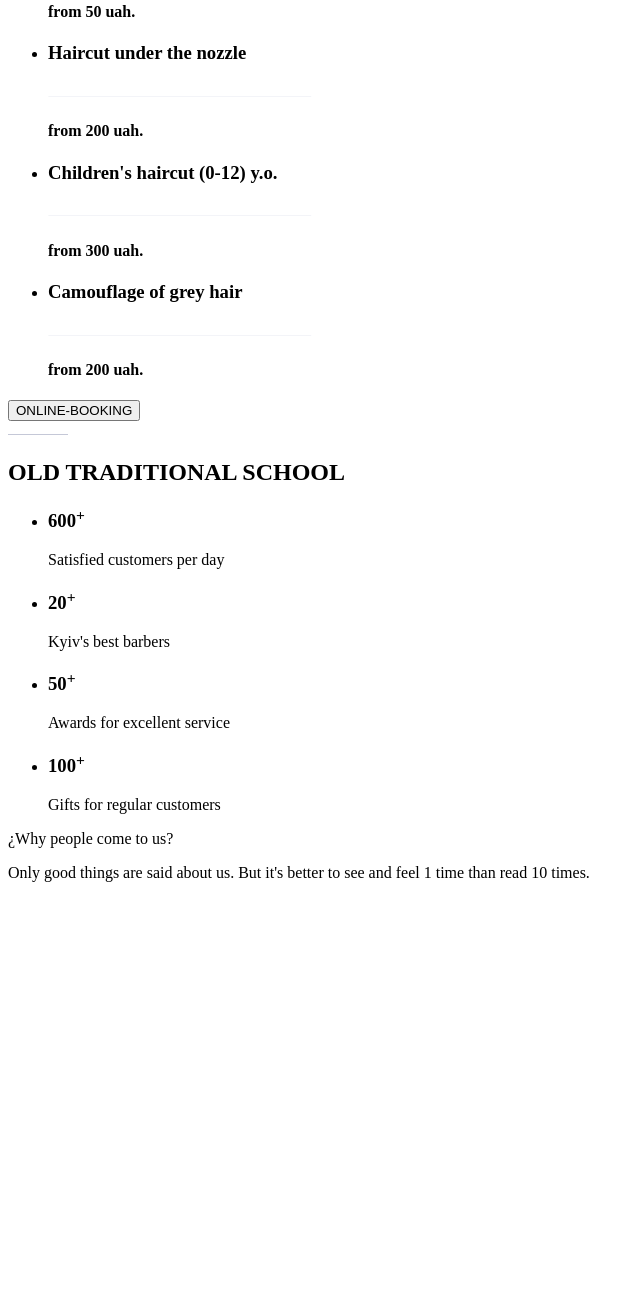
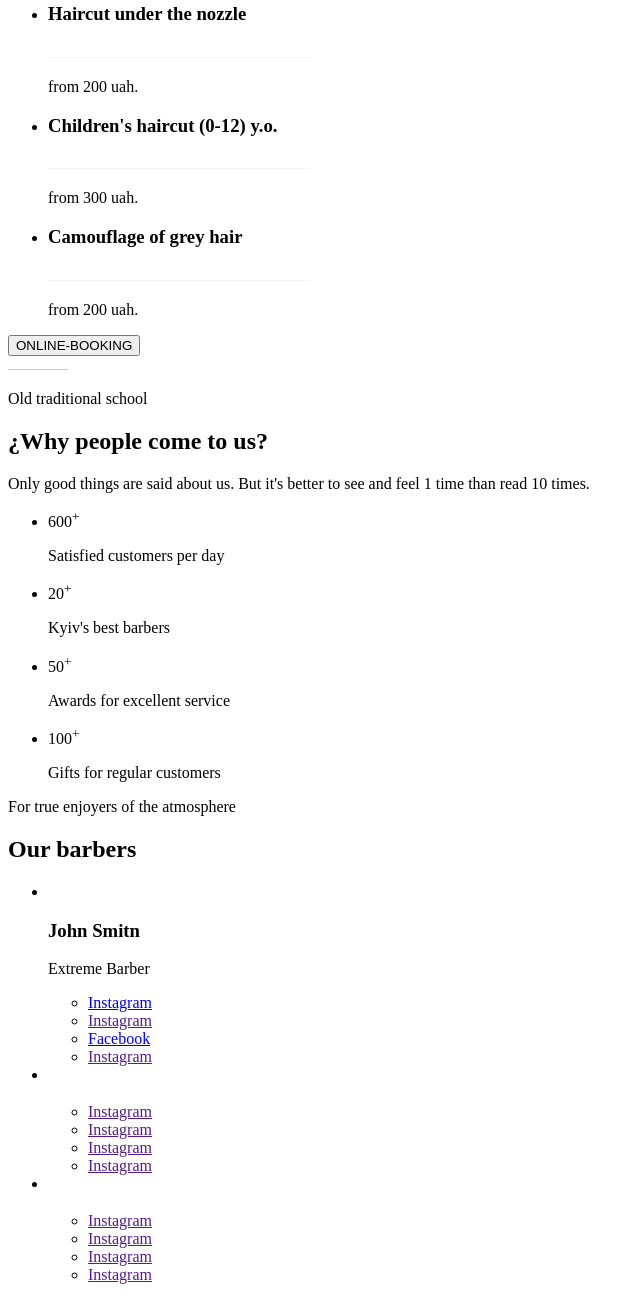
Before and after one commit to AnnaKolesnichenko/barber-shop, a plain HTML site: page index.html in a window 1280 px wide. Shown: the part 2283-3583 px from the top of the page, without its empty margins (0-644 px from the left). Before the commit the page ends 3181 px from the top, so only its background shows below. Drawn offline with Linux system fonts and the light colour scheme.

Commit message:
barber shop update

```diff
--- a/index.html
+++ b/index.html
@@ -72,91 +72,124 @@
             <p>Spend your time with the best masters</p>
             <h2>Services and prices</h2>
         </div>
-        <div>
         <ul>
             <li>
                 <h3>Men's haircut</h3>
                 <img src="./img/Rectangle6.jpg" alt="dividing line">
-                    <h4>from 300 uah.</h4>
+                <p>from 300 uah.</p>
             </li>
             <li>
                 <h3>Beard trim</h3>
                 <img src="./img/Rectangle6.jpg" alt="dividing line">
-                    <h4>from 300 uah.</h4>
+                <p>from 300 uah.</p>
             </li>
             <li>
                 <h3>Mustache trim</h3>
                 <img src="./img/Rectangle6.jpg" alt="dividing line">
-                    <h4>from 200 uah.</h4>
+                <p>from 200 uah.</p>
             </li>
             <li>
                 <h3>Straight razor shave</h3>
                 <img src="./img/Rectangle6.jpg" alt="dividing line">
-                    <h4>from 200 uah.</h4>
+                <p>from 200 uah.</p>
             </li>
         </ul>
+        <ul>
+            <li>
+                <h3>Trainee's haircut</h3>
+                <img src="./img/Rectangle6.jpg" alt="dividing line">
+                <p>from 50 uah.</p>
+            </li>
+            <li>
+                <h3>Haircut under the nozzle</h3>
+                <img src="./img/Rectangle6.jpg" alt="dividing line">
+                <p>from 200 uah.</p>
+            </li>
+            <li>
+                <h3>Children's haircut (0-12) y.o.</h3>
+                <img src="./img/Rectangle6.jpg" alt="dividing line">
+                <p>from 300 uah.</p>
+            </li>
+            <li>
+                <h3>Camouflage of grey hair</h3>
+                <img src="./img/Rectangle6.jpg" alt="dividing line">
+                <p>from 200 uah.</p>
+            </li>
+        </ul>
+        <div>
+            <button type="button">ONLINE-BOOKING</button>
+        </div>
+    </section>
+    <section>
+        <div>
+            <img src="./img/Rectangle5.jpg" alt="dividing line">
+            <p>Old traditional school</p>
+            <h2>¿Why people come to us?</h2>
+            <p>Only good things are said about us.
+                But it's better to see and feel 1 time than read 10 times. </p>
         </div>
         <div>
             <ul>
                 <li>
-                    <h3>Trainee's haircut</h3>
-                    <img src="./img/Rectangle6.jpg" alt="dividing line">
-                    <h4>from 50 uah.</h4>
-                </li>
-                <li>
-                    <h3>Haircut under the nozzle</h3>
-                    <img src="./img/Rectangle6.jpg" alt="dividing line">
-                    <h4>from 200 uah.</h4>
-                </li>
-                <li>
-                    <h3>Children's haircut (0-12) y.o.</h3>
-                    <img src="./img/Rectangle6.jpg" alt="dividing line">
-                    <h4>from 300 uah.</h4>
-                </li>
-                <li>
-                    <h3>Camouflage of grey hair</h3>
-                    <img src="./img/Rectangle6.jpg" alt="dividing line">
-                    <h4>from 200 uah.</h4>
-                </li>
-            </ul>
-        </div>
-        <div>
-            <button type="button">ONLINE-BOOKING</button>
-        </div>
-    </section>
-
-    <section>
-        <div>
-            <img src="./img/Rectangle5.jpg" alt="dividing line">
-            <h2>OLD TRADITIONAL SCHOOL</h2>
-        </div>
-        <div>
-            <ul>
-                <li>
-                    <h3>600<sup>+</sup></h3>
+                    <span>600<sup>+</sup></span>
                     <p>Satisfied customers per day</p>
                 </li>
                 <li>
-                    <h3>20<sup>+</sup></h3>
+                    <span>20<sup>+</sup></span>
                     <p>Kyiv's best barbers</p>
                 </li>
                 <li>
-                    <h3>50<sup>+</sup></h3>
+                    <span>50<sup>+</sup></span>
                     <p>Awards for excellent service</p>
                 </li>
                 <li>
-                    <h3>100<sup>+</sup></h3>
+                    <span>100<sup>+</sup></span>
                     <p>Gifts for regular customers</p>
                 </li>
             </ul>
         </div>
-        <div>
-            <p>¿Why people come to us?</p>
-            <p>Only good things are said about us.
-                But it's better to see and feel 1 time than read 10 times. </p>
-        </div>
-
     </section>
+    <section>
+        <p>For true enjoyers of the atmosphere</p>
+        <h2>Our barbers</h2>
+        <ul>
+            <li>
+                <img src="" >
+                <h3>John Smitn</h3>
+                <p>Extreme Barber</p>
+                <ul>
+                    <li><a href="www.instagram.com" aria-label="Instagram">Instagram</a></li>
+                    <li><a href="" aria-label="Twitter">Instagram</a></li>
+                    <li><a href="www.facebook.com" aria-label="Facebook">Facebook</a></li>
+                    <li><a href="" aria-label="">Instagram</a></li>
+                </ul>
+            </li>
+            <li>
+                <img src="" >
+                <h3></h3>
+                <p></p>
+                <ul>
+                    <li><a href="">Instagram</a></li>
+                    <li><a href="">Instagram</a></li>
+                    <li><a href="">Instagram</a></li>
+                    <li><a href="">Instagram</a></li>
+                </ul>
+            </li>
+            <li>
+                <img src="" >
+                <h3></h3>
+                <p></p>
+                <ul>
+                    <li><a href="">Instagram</a></li>
+                    <li><a href="">Instagram</a></li>
+                    <li><a href="">Instagram</a></li>
+                    <li><a href="">Instagram</a></li>
+                </ul>
+            </li>
+        </ul>
+    </section>
+    <section></section>
+    <section></section>
     </main>
 
     <footer>
```
Lines whose indentation alone changed are shown as unchanged.
